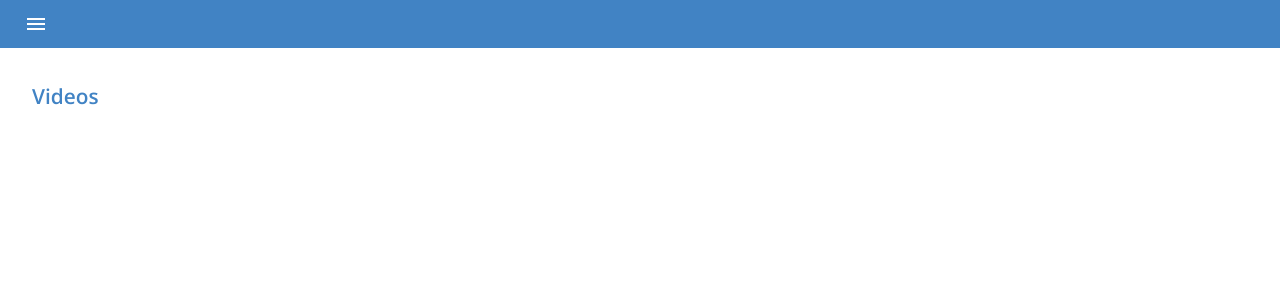
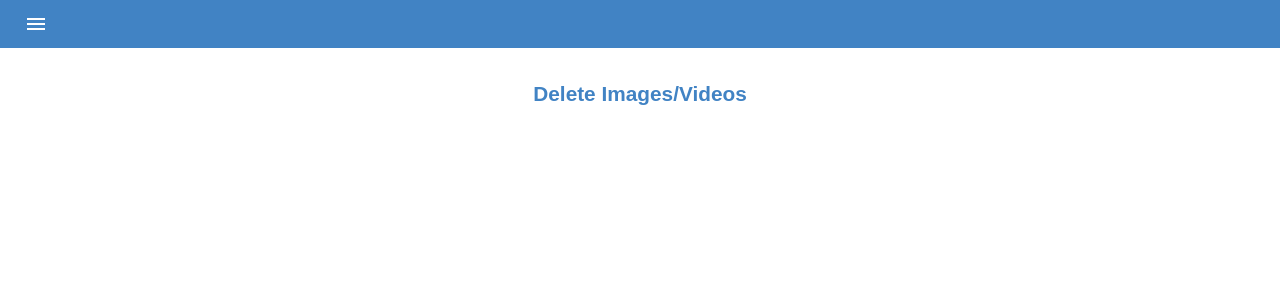
Before and after one commit to thraddash/food2, a React (Create React App) app: page /delete in a window 1280 px wide. Shown: the top 300 px of the page. Built offline with nearby package versions, Linux system fonts and the light colour scheme.

Commit message:
create delete component

```diff
--- a/src/pages/Delete.js
+++ b/src/pages/Delete.js
@@ -4,8 +4,8 @@ import ".././App.css";
 
 function Delete() {
   return (
-    <div className='videos'>
-      <h1>Videos</h1>
+    <div className='App'>
+      <h1>Delete Images/Videos</h1>
 
     </div>
   );
```
Also changed, not shown: src/components/DeleteFiles/DeleteImage.js (added), src/components/DeleteFiles/DeleteVideo.js (added).
